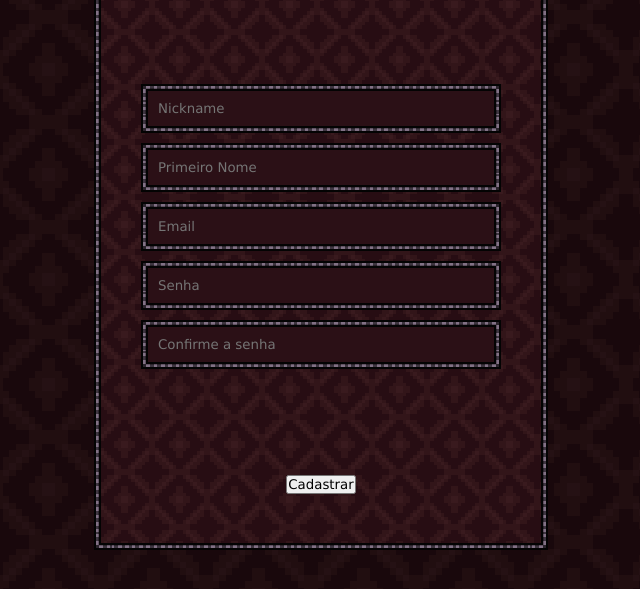
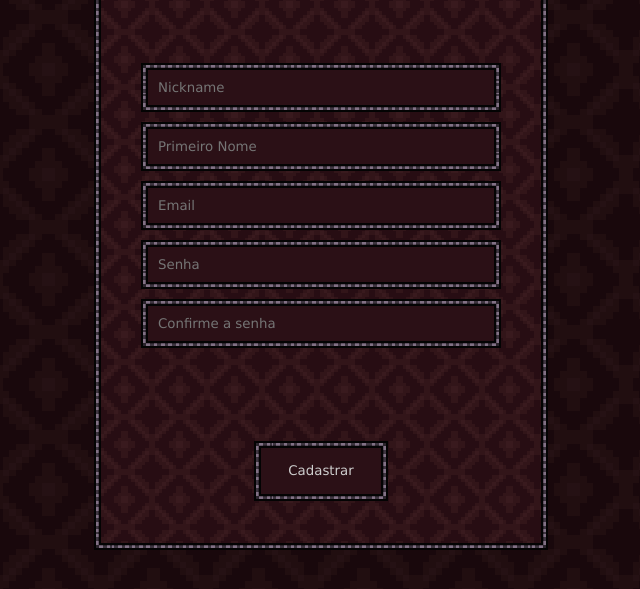
Before and after one commit to 0tavio4ugusto/YumeNikki, a plain HTML site: page public/cadastro.html in a window 1280 px wide. Shown: the part 193-782 px from the top of the page, without its empty margins (319-959 px from the left). Drawn offline with Linux system fonts and the light colour scheme.

Commit message:
Alterações para reparo de bugs do git

```diff
--- a/public/cadastro.html
+++ b/public/cadastro.html
@@ -17,7 +17,7 @@
             <h2 class="gradienteTexto negrito titulos">CADASTRO</h2>
             <div id="inputGroup">
 
-                <audio autoplay loop src="assets/songs/Yume 2kki OST： Main Menu [dcQ-gUkU0Zo].mp3"></audio>
+                <audio autoplay loop src="assets/songs/cadastro.mp3"></audio>
                 <input type="text" class="bordaPixel" placeholder="Nickname">
                 <input type="text" class="bordaPixel" placeholder="Primeiro Nome">
                 <input type="text" class="bordaPixel" placeholder="Email">
@@ -26,7 +26,7 @@
 
             </div>
 
-            <button>Cadastrar</button>
+            <button id="btCadastro" class="bordaPixel ">Cadastrar</button>
         </div>
     </div>
 
--- a/public/css/cadastro.css
+++ b/public/css/cadastro.css
@@ -52,3 +52,16 @@
     outline: none;
 
 }
+
+#btCadastro
+{
+    height: 60px;
+    width: 30%;
+    background-color: #2B1016;
+    color: #CDCDCD;
+    cursor:pointer ;
+}
+
+#btCadastro:hover {
+    background-color: #36141b;
+}
```
Also changed, not shown: public/css/geral.css (line endings or trailing spaces), 2 other files.
